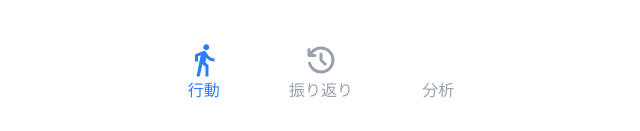
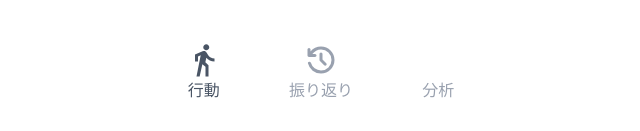
Before and after one commit to risa-h1108/Miru, a React (Vite) app: page /action in a window 1280 px wide. Shown: the part 682-813 px from the top of the page, without its empty margins (319-959 px from the left). Built offline with nearby package versions, Linux system fonts and the light colour scheme; some icons are missing.

Commit message:
feat:タブのハイライトする機能の動作確認OK、タブの選択中の色を変更

```diff
--- a/src/components/TabBar.tsx
+++ b/src/components/TabBar.tsx
@@ -52,11 +52,11 @@ export default function TabBar() {
                 icon={item.icon}
                 width={36}
                 height={36}
-                className={active ? "text-blue-500" : "text-gray-400"}
+                className={active ? "text-gray-600" : "text-gray-400"}
               />
 
               {/*ラベル（「ホーム」など）の表示*/}
-              <span className={active ? "text-blue-500" : "text-gray-400"}>
+              <span className={active ? "text-gray-600" : "text-gray-400"}>
                 {item.label}
               </span>
             </button>
```
